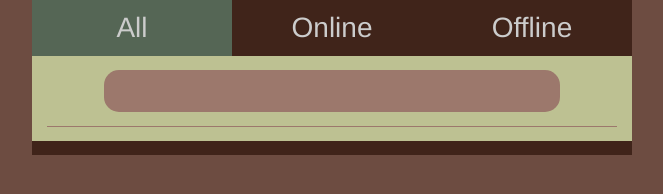
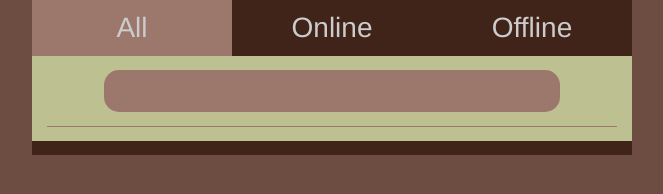
Before and after one commit to valeriusturcanus/twitchapp, a plain HTML site: page index.html in a window 1280 px wide. In both pictures the pointer is over the element "All". Shown: the whole page, without its empty margins (308-971 px from the left). Drawn offline with nearby package versions, Linux system fonts and the light colour scheme.

Commit message:
fixed hover

```diff
--- a/main.css
+++ b/main.css
@@ -29,7 +29,7 @@ body {
     line-height: 2em;
     text-align: center;
 }
-button:hover{
+.tablink:hover{
     background-color: #9c786c;
 }
 input {
```
